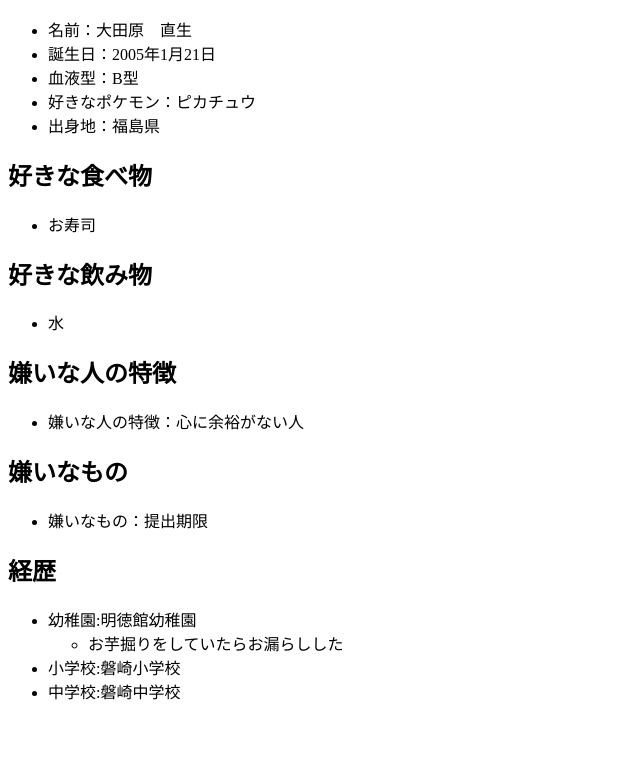
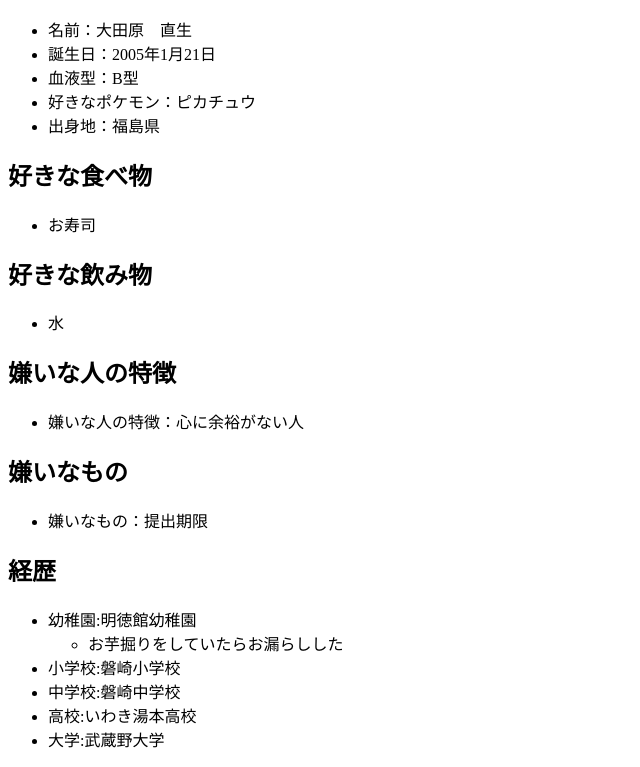
Before and after one commit to naoki-otahara/dsproo, a plain HTML site: page index.html in a window 1280 px wide. Shown: the part 127-894 px from the top of the page, without its empty margins (0-640 px from the left). Before the commit the page ends 846 px from the top, so only its background shows below. Drawn offline with Linux system fonts and the light colour scheme.

Commit message:
経歴に高校以降を追加する

```diff
--- a/index.html
+++ b/index.html
@@ -44,6 +44,9 @@
 
         <li>小学校:磐崎小学校</li>
         <li>中学校:磐崎中学校 </li>
+        <li>高校:いわき湯本高校</li>
+        <li>大学:武蔵野大学</li>
+
     </ul>
 
 </ul>
```
